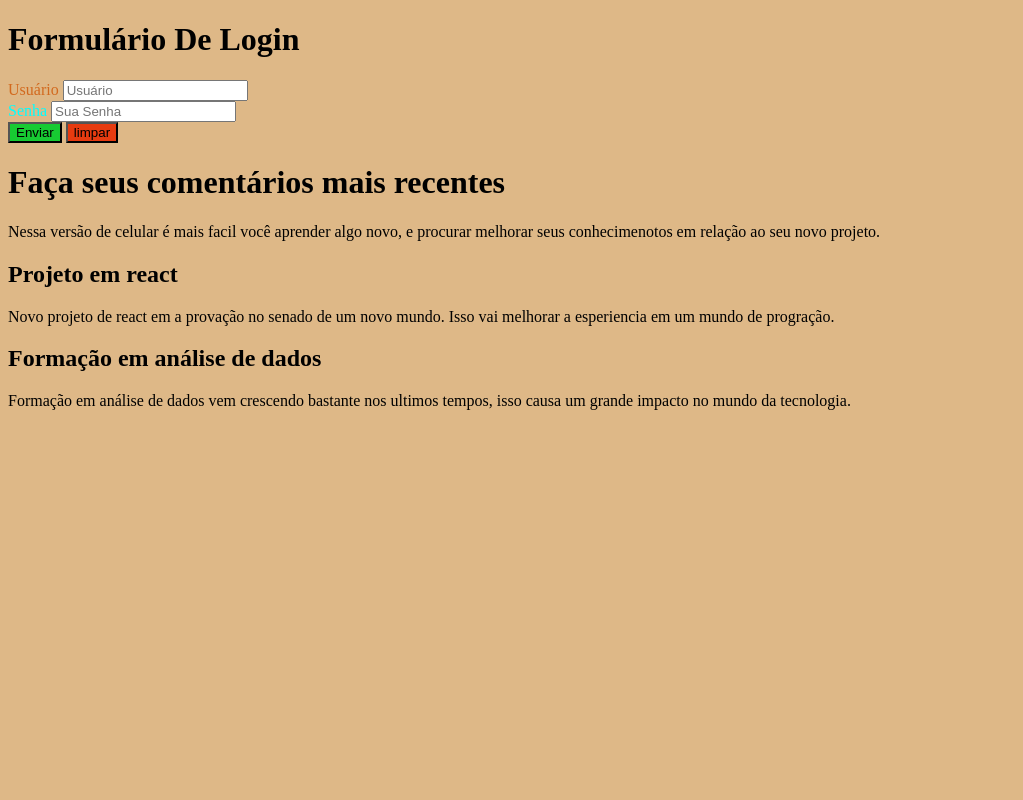
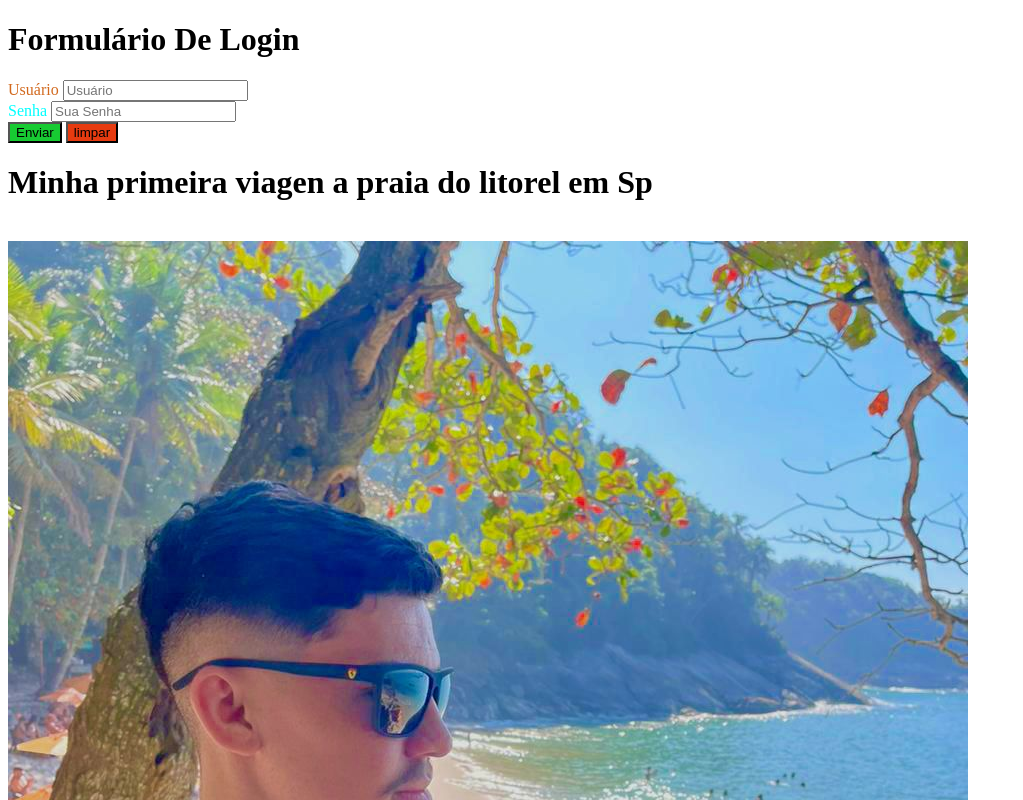
Before and after one commit to Railson021/Ecercicio_html, a plain HTML site: page Index.html in a window 1280 px wide. Shown: the top 800 px of the page, without its empty margins (0-1023 px from the left). Drawn offline with Linux system fonts and the light colour scheme.

Commit message:
Adicionando imganes na pagina

```diff
--- a/Index.html
+++ b/Index.html
@@ -9,7 +9,7 @@
                 color: chocolate;
             }
             body{
-                background-color: burlywood;
+                background-color: white;
             }
             .botãoLimpar{
                 background-color: rgb(231, 59, 16)
@@ -29,7 +29,9 @@
         <input id="Senha" type="password" placeholder="Sua Senha"> <br />
         <button class="botãoEnviar" type="submit">Enviar</button>
         <button class="botãoLimpar" type="reset">limpar</button>
-        <h1>Faça seus comentários mais recentes</h1>
+        <h1>Minha primeira viagen a praia do litorel em Sp</h1> <br />
+        <img src="./Midias/20230604_174843000_iOS.jpg" alt="Foto minha na">
+        <video controls src="./Midias/20230604_163026000_iOS.MOV"></video>
         <p>
             Nessa versão de celular é mais facil você aprender algo novo, e procurar melhorar seus conhecimenotos em relação ao seu novo projeto.
             <main>
```
Also changed, not shown: Midias/20230604_174843000_iOS.jpg (added), 1 other file.
